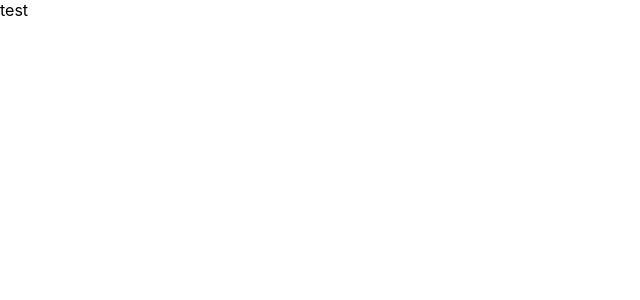
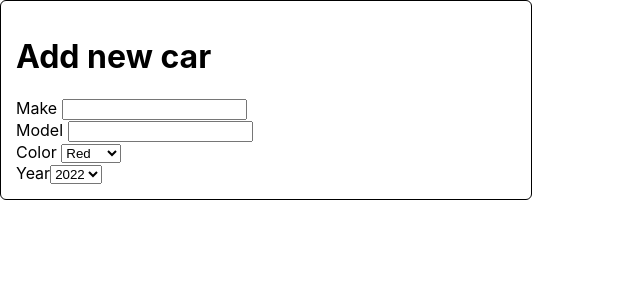
Before and after one commit to bokigolic/react-form-practicing, a React (Create React App) app in the folder form-practicing/: page / in a window 1280 px wide. Shown: the top 300 px of the page, without its empty margins (0-640 px from the left). Built offline with nearby package versions, Linux system fonts and the light colour scheme.

Commit message:
form designed

```diff
--- a/form-practicing/package.json
+++ b/form-practicing/package.json
@@ -9,6 +9,7 @@
     "react": "^18.2.0",
     "react-dom": "^18.2.0",
     "react-scripts": "5.0.1",
+    "sass": "^1.55.0",
     "web-vitals": "^2.1.4"
   },
   "scripts": {
--- a/form-practicing/src/components/App.js
+++ b/form-practicing/src/components/App.js
@@ -1,10 +1,9 @@
-
-
+import FormInventar from "./FormInventar";
 
 const App = () => {
   return (
     <div className="App">
-      test
+      <FormInventar />
     </div>
   );
 }
--- /dev/null
+++ b/form-practicing/src/components/FormInventar.js
@@ -0,0 +1,54 @@
+const FormInventar = () => {
+  return (
+    <div className="form-inventar">
+      <h1>Add new car</h1>
+
+      <from>
+        <div>
+          <div>
+            <label>Make </label>
+            <input
+            />
+          </div>
+          <div>
+            <label>Model </label>
+            <input
+            />
+          </div>
+
+          <div>
+            <label>Color </label>
+            <select>
+              <option value="red">
+                Red
+              </option>
+              <option value="blue">
+                Blue
+              </option>
+              <option value="green">
+                Green
+              </option>
+            </select>
+            <div>
+              <label>Year</label>
+              <select>
+                <option value="2022">
+                  2022
+                </option>
+                <option value="2021">
+                  2021
+                </option>
+                <option value="2020">
+                  2020
+                </option>
+
+              </select>
+            </div>
+          </div>
+        </div>
+
+      </from>
+    </div>
+  );
+};
+export default FormInventar;
--- a/form-practicing/src/index.js
+++ b/form-practicing/src/index.js
@@ -3,6 +3,7 @@ import ReactDOM from 'react-dom/client';
 import './index.css';
 import App from './components/App';
 import reportWebVitals from './reportWebVitals';
+import './scss/style.scss'
 
 const root = ReactDOM.createRoot(document.getElementById('root'));
 root.render(
--- /dev/null
+++ b/form-practicing/src/scss/style.scss
@@ -0,0 +1,6 @@
+.form-inventar{
+  padding: 15px;
+  border: 1px solid black;
+  border-radius: 6px;
+  max-width: 500px;
+}
```
Also changed, not shown: 1 other file (tests, documents, lock files or other folders).
